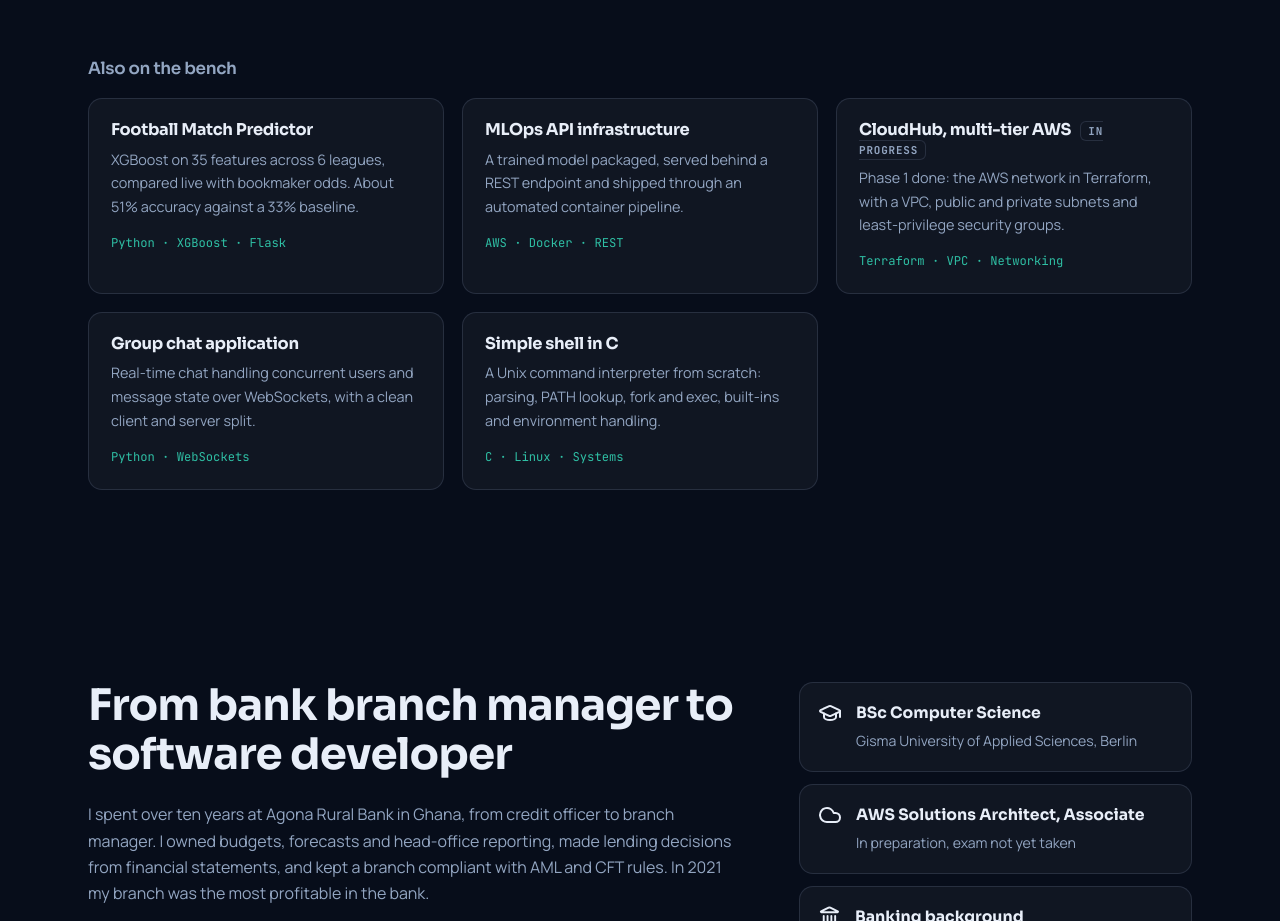
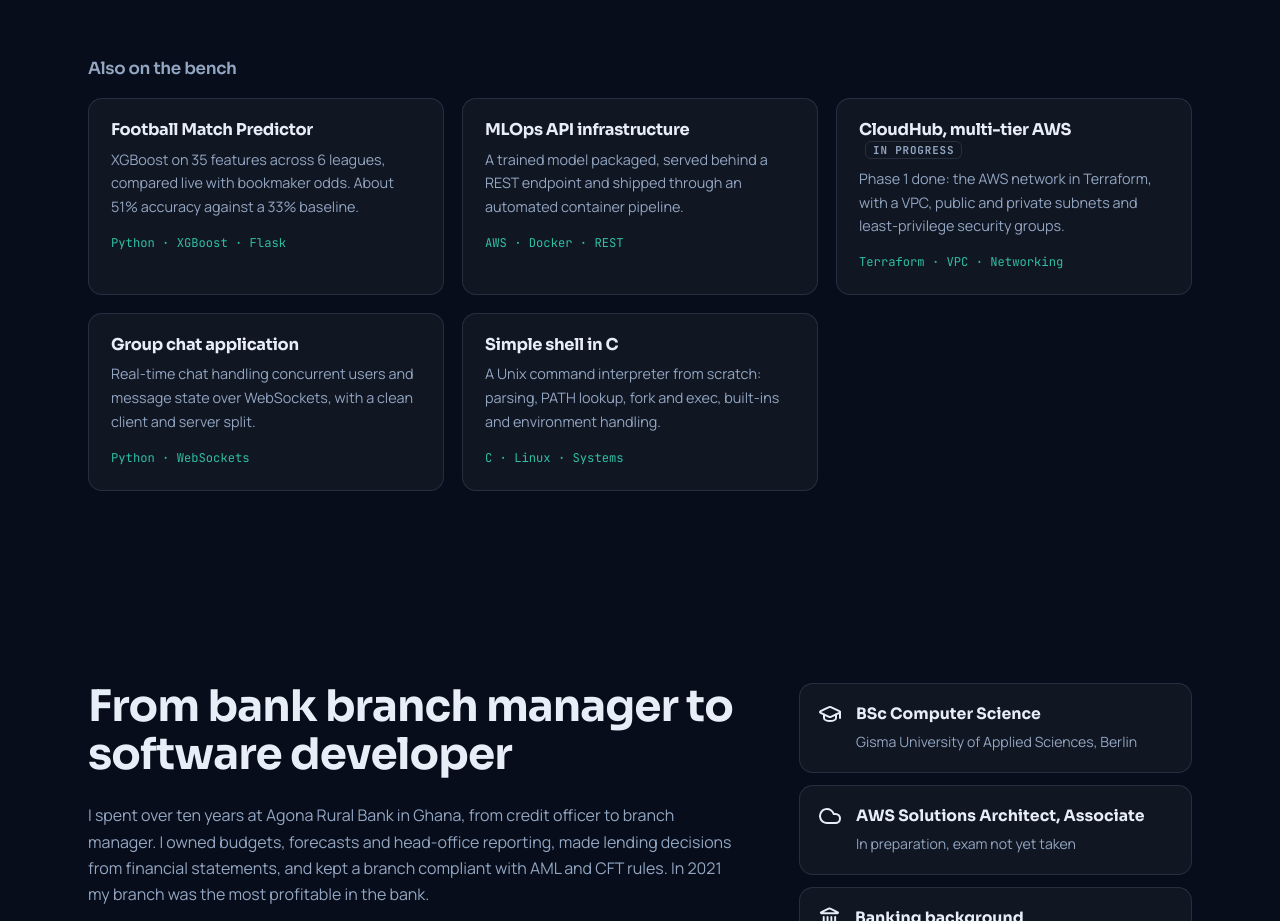
Before and after one commit to Pattson22/pattson22.github.io, a website: page index.html in a window 1280 px wide. Shown: the part 2880-3801 px from the top of the page. Drawn offline with nearby package versions, Linux system fonts and the light colour scheme.

Commit message:
Keep the in-progress badge on one line
Co-Authored-By: Claude Opus 5 <noreply@anthropic.com>

```diff
--- a/style.css
+++ b/style.css
@@ -219,6 +219,7 @@ p { color: var(--text-dim); }
 .wip {
   font-family: var(--font-mono); font-size: .68rem; text-transform: uppercase; letter-spacing: .08em;
   color: var(--text-dim); border: 1px solid var(--border); border-radius: 6px; padding: 2px 7px; margin-left: 6px;
+  white-space: nowrap; display: inline-block;
 }
 .repos { margin-top: 64px; }
 .repo-grid { display: grid; grid-template-columns: repeat(3, 1fr); gap: 18px; }
```
